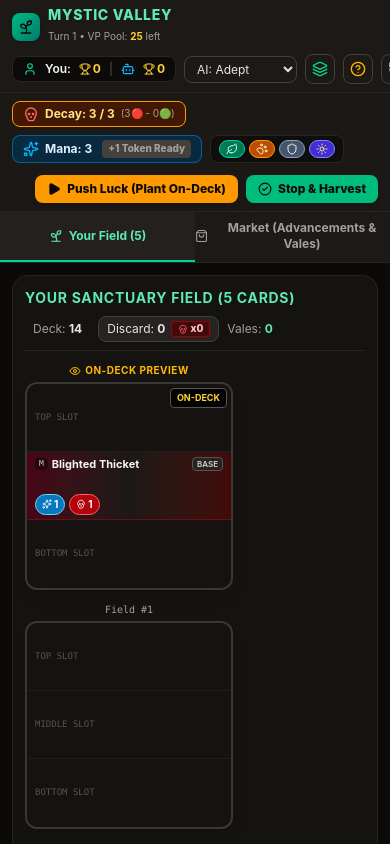
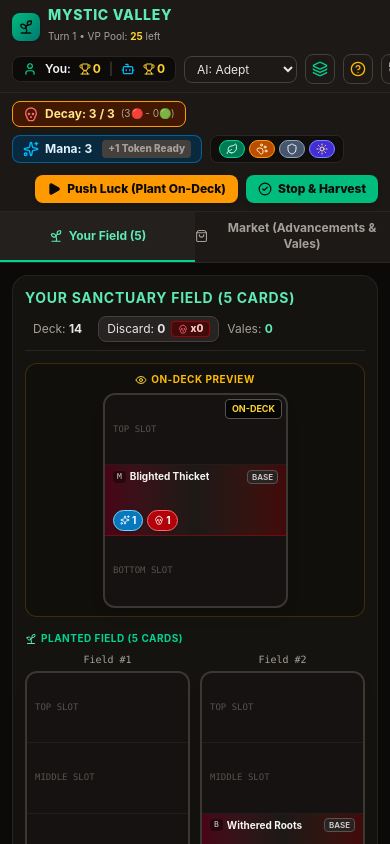
Before and after one commit to si1ver1/mysticvalley, a React (Vite) app: page / in a window 390 px wide. Shown: the top 844 px of the page. Built offline with nearby package versions, Linux system fonts and the light colour scheme.

Commit message:
Update cards to portrait aspect ratio with 2-column mobile and 4-5 column desktop grid

```diff
--- a/src/App.jsx
+++ b/src/App.jsx
@@ -499,7 +499,7 @@ const SliceRenderer = ({ slice, pos, isBase, isPreviewHighlight, previewSlice })
           <span className="text-[8px] font-mono px-1 rounded bg-black/40 text-stone-300">
             {posLabel}
           </span>
-          <span className="text-[11px] font-bold text-stone-100 truncate">
+          <span className="text-[10px] sm:text-[11px] font-bold text-stone-100 truncate">
             {activeSlice.name}
           </span>
         </div>
@@ -551,7 +551,7 @@ const SliceRenderer = ({ slice, pos, isBase, isPreviewHighlight, previewSlice })
 
         {eff.specialText && (
           <span
-            className="text-[9px] leading-tight text-amber-200/95 bg-black/55 px-1.5 py-0.5 rounded border border-amber-500/30 truncate max-w-[115px]"
+            className="text-[9px] leading-tight text-amber-200/95 bg-black/55 px-1 sm:px-1.5 py-0.5 rounded border border-amber-500/30 truncate max-w-[85px] sm:max-w-[115px]"
             title={eff.specialText}
           >
             {eff.specialText}
@@ -588,12 +588,14 @@ const CardSleeveView = ({
           onSleeveClick(sleeve.sleeveId);
         }
       }}
-      className={`relative rounded-xl border-2 overflow-hidden flex flex-col bg-stone-900/90 shadow-lg transition-all ${
-        compact ? 'w-44 h-44' : 'w-52 h-52'
+      className={`relative rounded-xl border-2 overflow-hidden flex flex-col bg-stone-900/95 shadow-lg transition-all ${
+        compact
+          ? 'w-[140px] h-[190px] sm:w-[155px] sm:h-[210px]'
+          : 'w-full max-w-[185px] h-[215px] sm:h-[240px]'
       } ${
         canAcceptSelected
           ? 'border-emerald-400 ring-2 ring-emerald-400/50 cursor-pointer hover:scale-105'
-          : 'border-stone-700/80'
+          : 'border-stone-700/80 hover:border-stone-600'
       } ${animationClass}`}
     >
       {badgeText && (
@@ -1538,14 +1540,14 @@ export default function App() {
             </div>
 
             {}
-            <div className={`flex flex-wrap items-start gap-3 ${humanPlayer.hasSpoiled ? 'animate-mv-spoil' : ''}`}>
+            <div className={`flex flex-col md:flex-row items-start gap-3.5 ${humanPlayer.hasSpoiled ? 'animate-mv-spoil' : ''}`}>
               {/* ON-DECK CARD ZONE */}
-              <div className="flex flex-col items-center">
-                <span className="text-[10px] font-bold uppercase tracking-wider text-amber-400 mb-1 flex items-center gap-1">
-                  <Eye className="w-3 h-3" /> On-Deck Preview
+              <div className="flex flex-col items-center shrink-0 w-full md:w-auto p-2 sm:p-2.5 rounded-xl bg-stone-950/40 border border-amber-500/20">
+                <span className="text-[10px] font-bold uppercase tracking-wider text-amber-400 mb-1.5 flex items-center gap-1">
+                  <Eye className="w-3 h-3 text-amber-300" /> On-Deck Preview
                 </span>
                 {humanPlayer.onDeck ? (
-                  <div key={`ondeck_${humanPlayer.onDeck.sleeveId}_${onDeckAnimKey}`} className="relative">
+                  <div key={`ondeck_${humanPlayer.onDeck.sleeveId}_${onDeckAnimKey}`} className="relative w-full flex justify-center">
                     <CardSleeveView
                       sleeve={humanPlayer.onDeck}
                       badgeText="ON-DECK"
@@ -1554,28 +1556,37 @@ export default function App() {
                     {phase === 'HARVEST' && (
                       <div className="absolute inset-0 bg-stone-950/65 backdrop-blur-[1px] rounded-xl flex items-center justify-center p-3 text-center">
                         <span className="text-[11px] text-stone-300 font-medium">
-                          Stays on top of your deck for next turn
+                          Stays on top of deck for next turn
                         </span>
                       </div>
                     )}
                   </div>
                 ) : (
-                  <div className="w-52 h-52 rounded-xl border-2 border-dashed border-stone-800 flex items-center justify-center text-xs text-stone-500">
+                  <div className="w-[145px] sm:w-[175px] h-[215px] sm:h-[240px] rounded-xl border-2 border-dashed border-stone-800 flex items-center justify-center text-xs text-stone-500 text-center p-3">
                     Deck Empty
                   </div>
                 )}
               </div>
 
-              <div className="hidden sm:block w-px self-stretch bg-stone-800 mx-1" />
+              <div className="hidden md:block w-px self-stretch bg-stone-800/80 mx-0.5" />
 
               {/* PLANTED FIELD CARDS */}
-              <div className="flex-1 flex flex-wrap gap-3">
+              <div className="flex-1 w-full">
+                <div className="text-[10px] font-bold uppercase tracking-wider text-emerald-400 mb-1.5 flex items-center gap-1">
+                  <Sprout className="w-3 h-3 text-emerald-300" /> Planted Field ({humanPlayer.field.length} Cards)
+                </div>
+                {humanPlayer.field.length === 0 ? (
+                  <div className="p-8 text-center text-xs text-stone-500 border border-dashed border-stone-800 rounded-xl">
+                    No cards in field yet.
+                  </div>
+                ) : (
+                  <div className="grid grid-cols-2 sm:grid-cols-3 md:grid-cols-3 lg:grid-cols-4 xl:grid-cols-5 gap-2.5 sm:gap-3 justify-items-center">
                     {humanPlayer.field.map((card, i) => {
                       const isNewlyPushed = card.sleeveId === lastPushedCardId;
                       return (
                         <div
                           key={`${card.sleeveId}_${isNewlyPushed ? 'pushed' : dealBatchId}`}
-                      className="flex flex-col items-center"
+                          className="flex flex-col items-center w-full max-w-[185px]"
                         >
                           <span className="text-[10px] font-mono text-stone-400 mb-1 flex items-center gap-1">
                             <span>Field #{i + 1}</span>
@@ -1595,6 +1606,8 @@ export default function App() {
                         </div>
                       );
                     })}
+                  </div>
+                )}
               </div>
             </div>
 
@@ -1809,7 +1822,7 @@ export default function App() {
                 Close
               </button>
             </div>
-            <div className="p-4 overflow-y-auto flex flex-wrap justify-center gap-3">
+            <div className="p-4 overflow-y-auto grid grid-cols-2 sm:grid-cols-3 md:grid-cols-4 lg:grid-cols-5 gap-2.5 sm:gap-3 justify-items-center">
               {[
                 ...humanPlayer.field.map((c) => ({ c, zone: 'IN FIELD' })),
                 ...(humanPlayer.onDeck ? [{ c: humanPlayer.onDeck, zone: 'ON-DECK' }] : []),
@@ -1846,20 +1859,22 @@ export default function App() {
                 Close
               </button>
             </div>
-            <div className="p-4 overflow-y-auto flex flex-wrap justify-center gap-3">
+            <div className="p-4 overflow-y-auto">
               {humanPlayer.discard.length === 0 ? (
                 <div className="py-12 text-center text-sm text-stone-500">
                   Your Discard Pile is currently empty.
                 </div>
               ) : (
-                humanPlayer.discard.map((c, idx) => (
+                <div className="grid grid-cols-2 sm:grid-cols-3 md:grid-cols-4 lg:grid-cols-5 gap-2.5 sm:gap-3 justify-items-center">
+                  {humanPlayer.discard.map((c, idx) => (
                     <CardSleeveView
                       key={c.sleeveId}
                       sleeve={c}
                       badgeText={`DISCARD #${idx + 1}`}
                       compact
                     />
-                ))
+                  ))}
+                </div>
               )}
             </div>
           </div>
```
Lines whose indentation alone changed are shown as unchanged.
